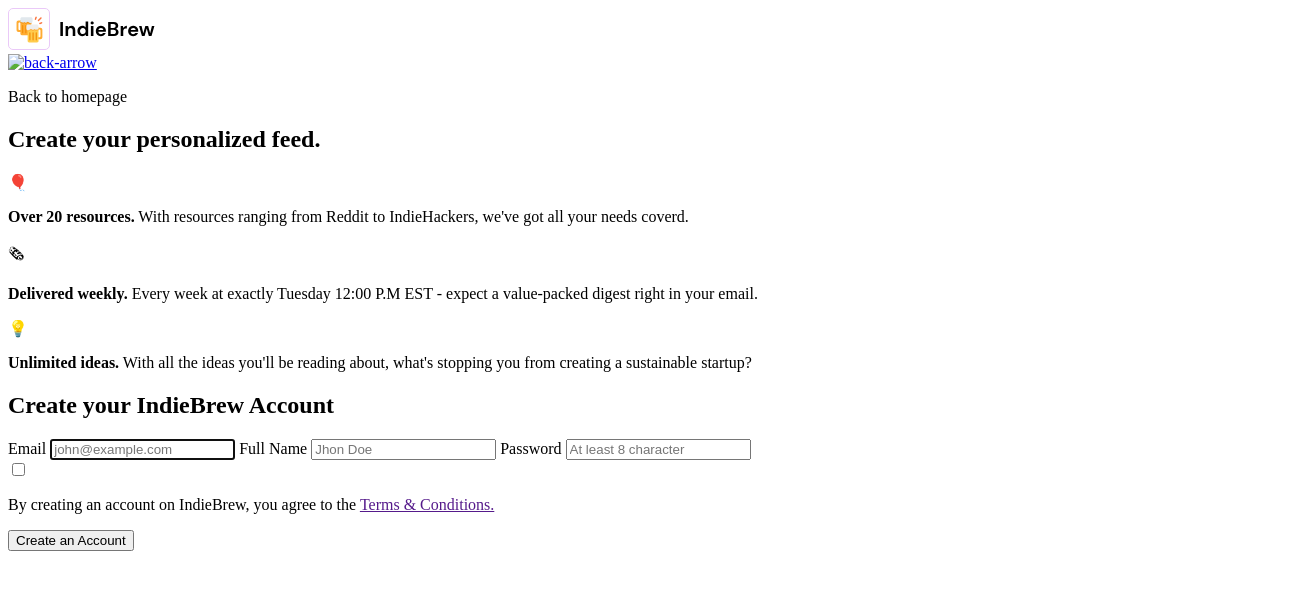
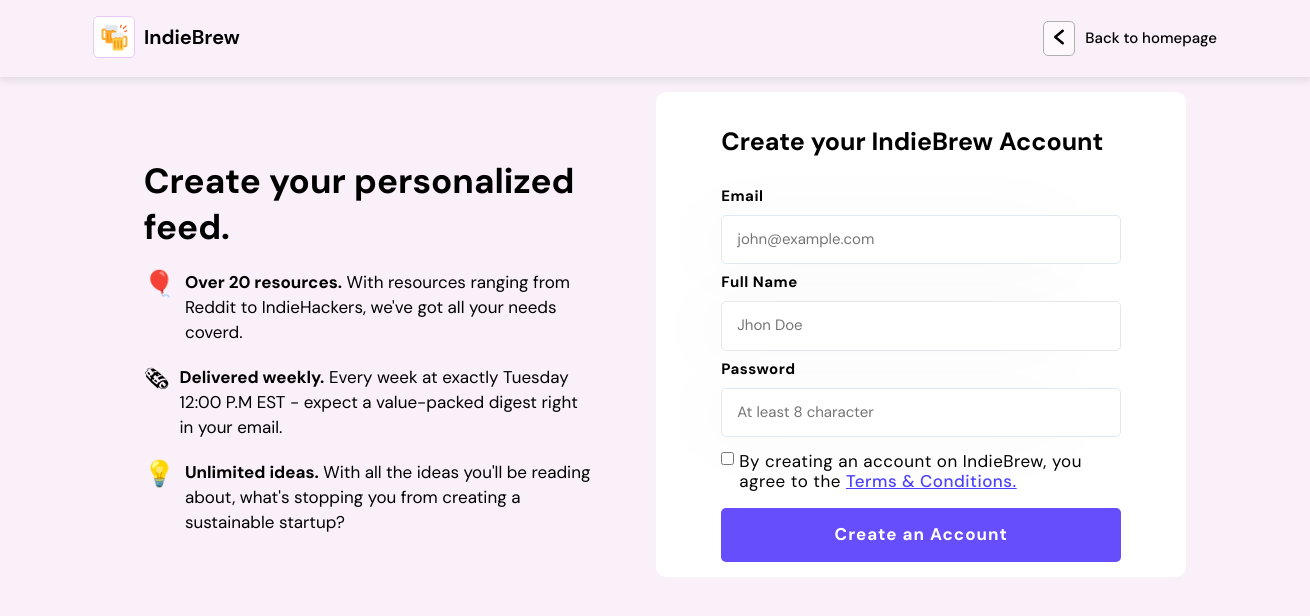
Before and after one commit to VladimirValdes/Indie_BrewLp, a plain HTML site: page pages/register.html in a window 1280 px wide. Shown: the whole page, 1310 px wide, since content can reach past the window. Drawn offline with nearby package versions, Linux system fonts and the light colour scheme; the site is published under a folder, as on GitHub Pages, so addresses that start at the root find nothing.

Commit message:
last changes

```diff
--- a/pages/register.html
+++ b/pages/register.html
@@ -9,8 +9,8 @@
 	<link rel="preconnect" href="https://fonts.gstatic.com" crossorigin />
 	<link href="https://fonts.googleapis.com/css2?family=DM+Sans:wght@400;500;700&display=swap"
 			rel="stylesheet"/>
-	<link rel="stylesheet" href="/styles/base/normalize.css"/>
-    <link rel="stylesheet" href="/styles/signUp.css"/>
+	<link rel="stylesheet" href="../styles/base/normalize.css"/>
+    <link rel="stylesheet" href="../styles/signUp.css"/>
 </head>
 <body>
     <header>
@@ -23,7 +23,7 @@
 
             <div class="menu__content">
                 <a class="menu__back" href="../index.html">
-                    <img src="/assets/back.svg" alt="back-arrow">
+                    <img src="../assets/back.svg" alt="back-arrow">
                 </a>
                 <p class="menu__text">Back to homepage</p>
             </div>
```
